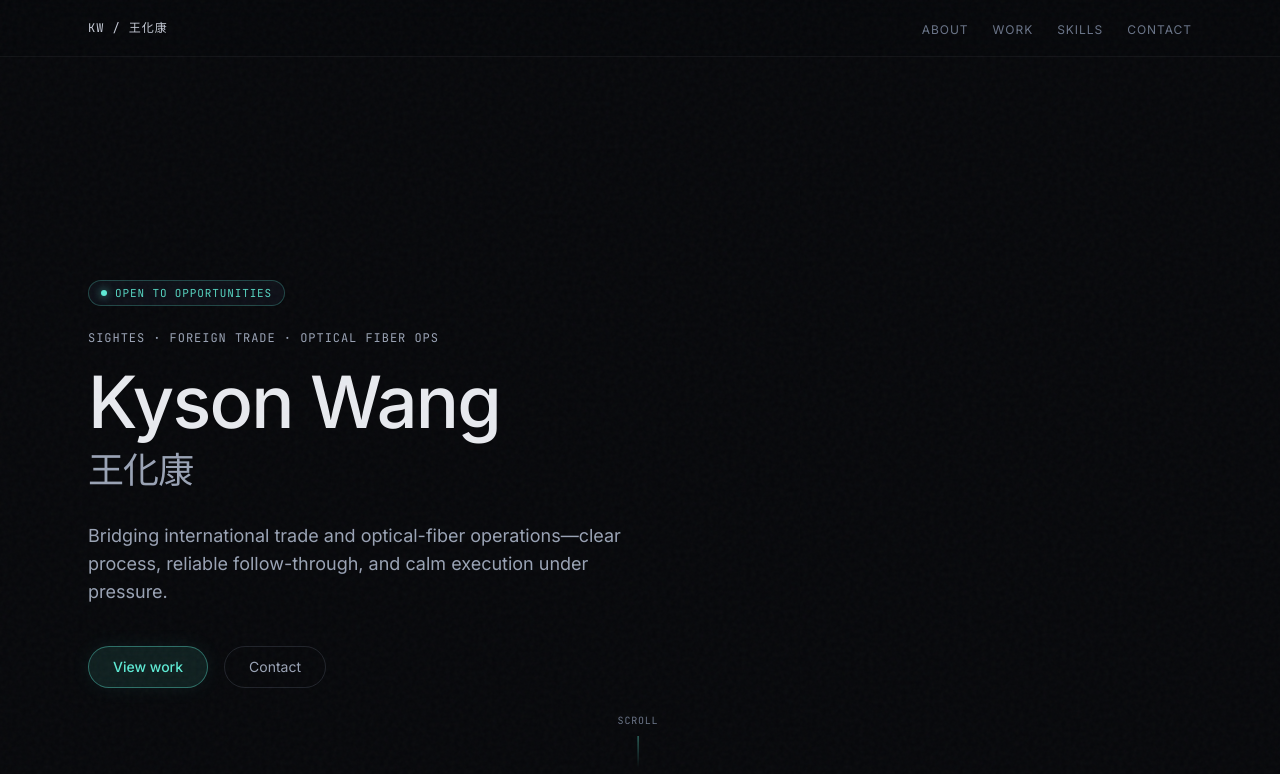
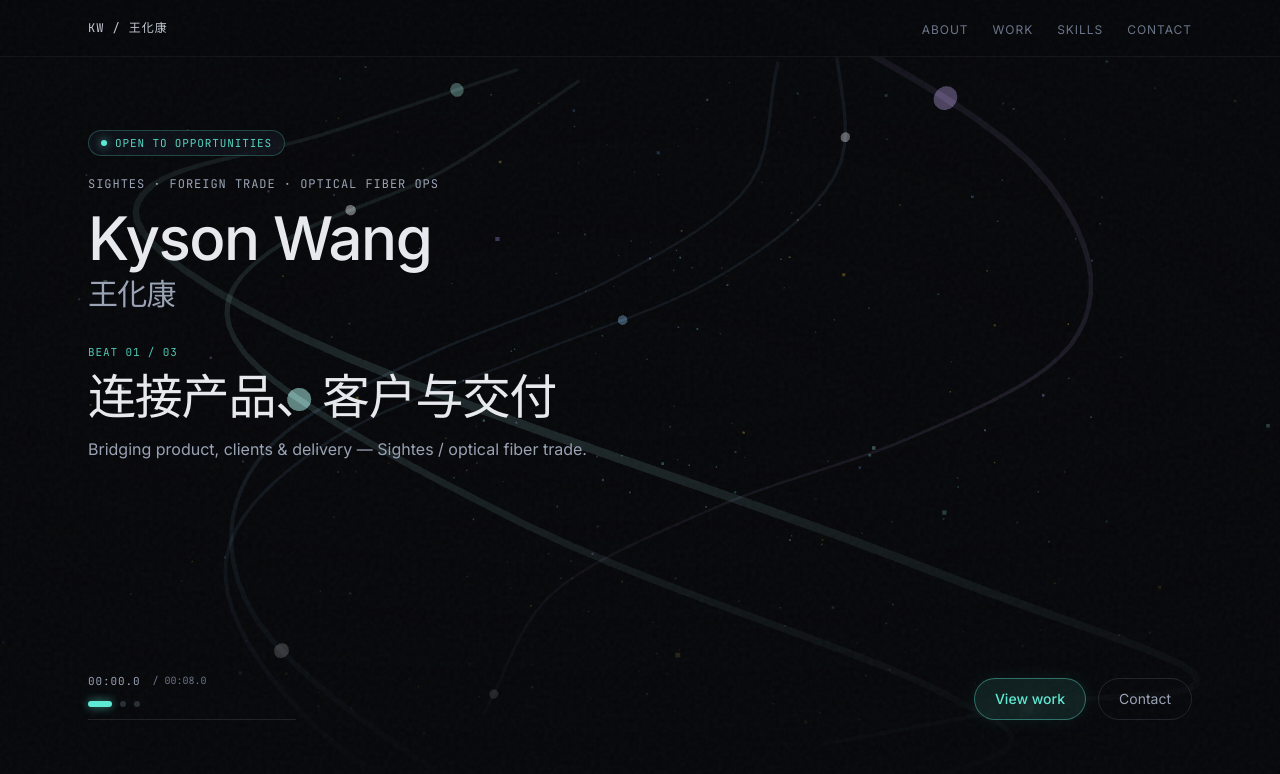
Before and after one commit to Kyson0531/github-learning, a Next.js app: page / in a window 1280 px wide. Shown: the top 774 px of the page. Built offline with nearby package versions, Linux system fonts and the light colour scheme.

Commit message:
Rebuild hero as scroll-narrative stage with progress-driven R3F
Pinned ~320svh story scrub (3 Chinese beats, fake 8s timeline),
progressRef morphs fiber scene; reduced-motion stacks beats without WebGL.
Also fix Contact email to personal address.

```diff
--- a/components/Contact.tsx
+++ b/components/Contact.tsx
@@ -3,8 +3,8 @@ import { SectionReveal } from "@/components/SectionReveal";
 const links = [
   {
     label: "Email",
-    value: "kyson.wang@sightestech.com",
-    href: "mailto:kyson.wang@sightestech.com",
+    value: "858154849@qq.com",
+    href: "mailto:858154849@qq.com",
   },
   {
     label: "GitHub",
--- a/components/Hero.tsx
+++ b/components/Hero.tsx
@@ -1,120 +1,260 @@
 "use client";
 
-import { useEffect, useRef } from "react";
+import { useEffect, useRef, useState } from "react";
 import dynamic from "next/dynamic";
 import gsap from "gsap";
+import { ScrollTrigger } from "gsap/ScrollTrigger";
+
+gsap.registerPlugin(ScrollTrigger);
 
 const HeroCanvas = dynamic(
   () => import("@/components/HeroCanvas").then((m) => m.HeroCanvas),
   { ssr: false }
 );
 
+const BEATS = [
+  {
+    zh: "连接产品、客户与交付",
+    en: "Bridging product, clients & delivery — Sightes / optical fiber trade.",
+  },
+  {
+    zh: "把散乱信息整理成可执行行动",
+    en: "Turn messy information into executable actions.",
+  },
+  {
+    zh: "先理解业务，再选择程序与 AI",
+    en: "Understand the business first — then choose code & AI.",
+  },
+] as const;
+
+const STORY_DURATION = 8; // fake timeline seconds (v2-style)
+
+function formatTime(seconds: number) {
+  const s = Math.max(0, Math.min(STORY_DURATION, seconds));
+  const whole = Math.floor(s);
+  const tenths = Math.floor((s - whole) * 10);
+  return `00:${String(whole).padStart(2, "0")}.${tenths}`;
+}
+
+function beatFromProgress(p: number) {
+  if (p < 1 / 3) return 0;
+  if (p < 2 / 3) return 1;
+  return 2;
+}
+
 export function Hero() {
-  const rootRef = useRef<HTMLElement>(null);
+  const sectionRef = useRef<HTMLElement>(null);
+  const stageRef = useRef<HTMLDivElement>(null);
+  const barRef = useRef<HTMLDivElement>(null);
+  const progressRef = useRef(0);
+  const [beat, setBeat] = useState(0);
+  const [timeLabel, setTimeLabel] = useState("00:00.0");
+  const [reduced, setReduced] = useState(false);
 
   useEffect(() => {
-    const root = rootRef.current;
-    if (!root) return;
+    const mq = window.matchMedia("(prefers-reduced-motion: reduce)");
+    setReduced(mq.matches);
+    const onChange = () => setReduced(mq.matches);
+    mq.addEventListener("change", onChange);
+    return () => mq.removeEventListener("change", onChange);
+  }, []);
 
-    const reduce = window.matchMedia("(prefers-reduced-motion: reduce)").matches;
-    const items = root.querySelectorAll<HTMLElement>("[data-hero-item]");
+  // Scrub bar reads progressRef at 60fps without React re-renders
+  useEffect(() => {
+    if (reduced) return;
+    let raf = 0;
+    const tick = () => {
+      if (barRef.current) {
+        barRef.current.style.width = `${progressRef.current * 100}%`;
+      }
+      raf = requestAnimationFrame(tick);
+    };
+    raf = requestAnimationFrame(tick);
+    return () => cancelAnimationFrame(raf);
+  }, [reduced]);
 
-    if (reduce) {
-      gsap.set(items, { opacity: 1, y: 0 });
-      return;
+  useEffect(() => {
+    if (reduced) return;
+    const section = sectionRef.current;
+    const stage = stageRef.current;
+    if (!section || !stage) return;
+
+    const ctx = gsap.context(() => {
+      ScrollTrigger.create({
+        trigger: section,
+        start: "top top",
+        end: "bottom bottom",
+        pin: stage,
+        pinSpacing: false,
+        scrub: true,
+        anticipatePin: 1,
+        onUpdate: (self) => {
+          const p = self.progress;
+          progressRef.current = p;
+          const nextBeat = beatFromProgress(p);
+          setBeat((prev) => (prev === nextBeat ? prev : nextBeat));
+          setTimeLabel(formatTime(p * STORY_DURATION));
+        },
+      });
+    }, section);
+
+    // Lenis already syncs via SmoothScroll — refresh after triggers exist
+    requestAnimationFrame(() => ScrollTrigger.refresh());
+
+    return () => ctx.revert();
+  }, [reduced]);
+
+  if (reduced) {
+    return (
+      <header className="relative overflow-hidden">
+        <div className="absolute inset-0 -z-10 bg-[radial-gradient(ellipse_at_center,_rgba(94,234,212,0.12),_transparent_55%),radial-gradient(ellipse_at_80%_10%,_rgba(96,165,250,0.1),_transparent_40%)]" />
+        <div className="mx-auto max-w-6xl px-6 pb-20 pt-28 md:pt-32">
+          <IdentityBlock />
+          <ol className="mt-14 space-y-12">
+            {BEATS.map((b, i) => (
+              <li key={b.zh} className="border-l border-fiber-cyan/30 pl-5">
+                <span className="font-mono text-[11px] uppercase tracking-editorial text-fiber-cyan/80">
+                  {String(i + 1).padStart(2, "0")}
+                </span>
+                <h2 className="mt-2 text-2xl font-medium tracking-tight text-mist-100 md:text-3xl">
+                  {b.zh}
+                </h2>
+                <p className="mt-2 max-w-xl text-sm text-mist-300 md:text-base">{b.en}</p>
+              </li>
+            ))}
+          </ol>
+          <HeroCTAs className="mt-14" />
+        </div>
+      </header>
+    );
   }
 
-    gsap.set(items, { opacity: 0, y: 28 });
+  return (
+    <section
+      ref={sectionRef}
+      className="relative h-[320svh]"
+      aria-label="Story"
+    >
+      <div
+        ref={stageRef}
+        className="relative flex h-[100svh] w-full flex-col overflow-hidden"
+      >
+        <HeroCanvas progressRef={progressRef} />
 
-    const ctx = gsap.context(() => {
-      const tl = gsap.timeline({ defaults: { ease: "power3.out" } });
-      tl.to(items, {
-        opacity: 1,
-        y: 0,
-        duration: 0.9,
-        stagger: 0.12,
-        delay: 0.15,
-      });
-    }, root);
+        <div className="relative z-10 mx-auto flex h-full w-full max-w-6xl flex-col px-6 pb-16 pt-28 md:pb-20 md:pt-32">
+          <IdentityBlock />
 
-    return () => ctx.revert();
-  }, []);
+          {/* Story beats — crossfade by active index */}
+          <div className="relative mt-8 min-h-[9.5rem] max-w-2xl flex-1 md:min-h-[11rem]">
+            {BEATS.map((b, i) => {
+              const active = i === beat;
+              return (
+                <div
+                  key={b.zh}
+                  className="absolute inset-x-0 top-0 transition-all duration-500 ease-out"
+                  style={{
+                    opacity: active ? 1 : 0,
+                    transform: active ? "translateY(0)" : "translateY(12px)",
+                    pointerEvents: active ? "auto" : "none",
+                  }}
+                  aria-hidden={!active}
+                >
+                  <p className="font-mono text-[11px] uppercase tracking-editorial text-fiber-cyan/85">
+                    Beat {String(i + 1).padStart(2, "0")} / 03
+                  </p>
+                  <h2 className="mt-3 text-3xl font-medium leading-tight tracking-tight text-mist-100 md:text-5xl">
+                    {b.zh}
+                  </h2>
+                  <p className="mt-4 max-w-lg text-sm leading-relaxed text-mist-300 md:text-base">
+                    {b.en}
+                  </p>
+                </div>
+              );
+            })}
+          </div>
 
+          {/* Timeline + progress dots + CTAs */}
+          <div className="relative z-10 mt-auto flex flex-col gap-6 sm:flex-row sm:items-end sm:justify-between">
+            <div className="flex flex-col gap-3">
+              <div className="flex items-center gap-3">
+                <span className="font-mono text-[11px] tabular-nums tracking-editorial text-mist-300">
+                  {timeLabel}
+                </span>
+                <span className="font-mono text-[10px] text-mist-400">/ 00:08.0</span>
+              </div>
+              <div
+                className="flex items-center gap-2"
+                role="tablist"
+                aria-label="Story progress"
+              >
+                {BEATS.map((_, i) => (
+                  <span
+                    key={i}
+                    className={`h-1.5 rounded-full transition-all duration-300 ${
+                      i === beat
+                        ? "w-6 bg-fiber-cyan shadow-[0_0_10px_rgba(94,234,212,0.6)]"
+                        : i < beat
+                          ? "w-1.5 bg-fiber-cyan/50"
+                          : "w-1.5 bg-mist-400/35"
+                    }`}
+                    aria-current={i === beat ? "step" : undefined}
+                  />
+                ))}
+              </div>
+              <div className="h-px w-40 overflow-hidden bg-white/10 sm:w-52">
+                <div
+                  ref={barRef}
+                  className="h-full w-0 bg-gradient-to-r from-fiber-cyan via-fiber-blue to-fiber-violet"
+                />
+              </div>
+            </div>
+
+            <HeroCTAs />
+          </div>
+        </div>
+      </div>
+    </section>
+  );
+}
+
+function IdentityBlock() {
   return (
-    <header
-      ref={rootRef}
-      className="relative min-h-[100svh] flex items-end overflow-hidden"
-    >
-      <HeroCanvas />
-      <div className="relative z-10 mx-auto flex w-full max-w-6xl flex-col px-6 pb-20 pt-32 md:pb-28">
-        <div
-          data-hero-item
-          className="mb-6 inline-flex w-fit items-center gap-2 rounded-full border border-fiber-cyan/25 bg-ink-800/50 px-3 py-1 font-mono text-[11px] uppercase tracking-editorial text-fiber-cyan/90 backdrop-blur"
-        >
+    <div>
+      <div className="mb-5 inline-flex w-fit items-center gap-2 rounded-full border border-fiber-cyan/25 bg-ink-800/50 px-3 py-1 font-mono text-[11px] uppercase tracking-editorial text-fiber-cyan/90 backdrop-blur">
         <span
           className="h-1.5 w-1.5 rounded-full bg-fiber-cyan shadow-[0_0_8px_rgba(94,234,212,0.8)]"
           aria-hidden
         />
         Open to opportunities
       </div>
-
-        <p
-          data-hero-item
-          className="mb-5 font-mono text-xs uppercase tracking-editorial text-mist-300"
-        >
+      <p className="font-mono text-xs uppercase tracking-editorial text-mist-300">
         Sightes · Foreign trade · Optical fiber ops
       </p>
-
-        <h1
-          data-hero-item
-          className="max-w-4xl text-5xl font-medium leading-[1.05] tracking-tight text-mist-100 md:text-7xl"
-        >
+      <h1 className="mt-4 text-4xl font-medium leading-[1.05] tracking-tight text-mist-100 md:text-6xl">
         Kyson Wang
       </h1>
-
-        <p
-          data-hero-item
-          className="mt-3 text-3xl font-normal tracking-tight text-mist-300 md:text-4xl"
-        >
+      <p className="mt-2 text-2xl font-normal tracking-tight text-mist-300 md:text-3xl">
         王化康
       </p>
+    </div>
+  );
+}
 
-        <p
-          data-hero-item
-          className="mt-8 max-w-xl text-base leading-relaxed text-mist-300 md:text-lg"
-        >
-          Bridging international trade and optical-fiber operations—clear
-          process, reliable follow-through, and calm execution under pressure.
-        </p>
-
-        <div data-hero-item className="mt-10 flex flex-wrap gap-4">
+function HeroCTAs({ className = "" }: { className?: string }) {
+  return (
+    <div className={`flex flex-wrap gap-3 ${className}`}>
       <a
         href="#work"
-            className="rounded-full border border-fiber-cyan/40 bg-fiber-cyan/10 px-6 py-2.5 text-sm font-medium text-fiber-cyan shadow-[0_0_20px_rgba(94,234,212,0.08)] backdrop-blur transition duration-300 hover:border-fiber-cyan/70 hover:bg-fiber-cyan/15 hover:shadow-[0_0_28px_rgba(94,234,212,0.22)] hover:text-mist-100"
+        className="rounded-full border border-fiber-cyan/40 bg-fiber-cyan/10 px-5 py-2.5 text-sm font-medium text-fiber-cyan shadow-[0_0_20px_rgba(94,234,212,0.08)] backdrop-blur transition duration-300 hover:border-fiber-cyan/70 hover:bg-fiber-cyan/15 hover:shadow-[0_0_28px_rgba(94,234,212,0.22)] hover:text-mist-100"
       >
         View work
       </a>
       <a
         href="#contact"
-            className="rounded-full border border-mist-400/25 bg-transparent px-6 py-2.5 text-sm text-mist-300 transition duration-300 hover:border-fiber-cyan/40 hover:text-fiber-cyan"
+        className="rounded-full border border-mist-400/25 bg-transparent px-5 py-2.5 text-sm text-mist-300 transition duration-300 hover:border-fiber-cyan/40 hover:text-fiber-cyan"
       >
         Contact
       </a>
     </div>
-      </div>
-
-      <div
-        data-hero-item
-        className="pointer-events-none absolute bottom-8 left-1/2 z-10 flex -translate-x-1/2 flex-col items-center gap-2"
-      >
-        <span className="font-mono text-[10px] uppercase tracking-editorial text-mist-400">
-          Scroll
-        </span>
-        <span
-          className="h-8 w-px bg-gradient-to-b from-fiber-cyan/60 to-transparent"
-          aria-hidden
-        />
-      </div>
-    </header>
   );
 }
```
Also changed, not shown: components/HeroCanvas.tsx (+80 -21 lines). Lines whose indentation alone changed are shown as unchanged.
